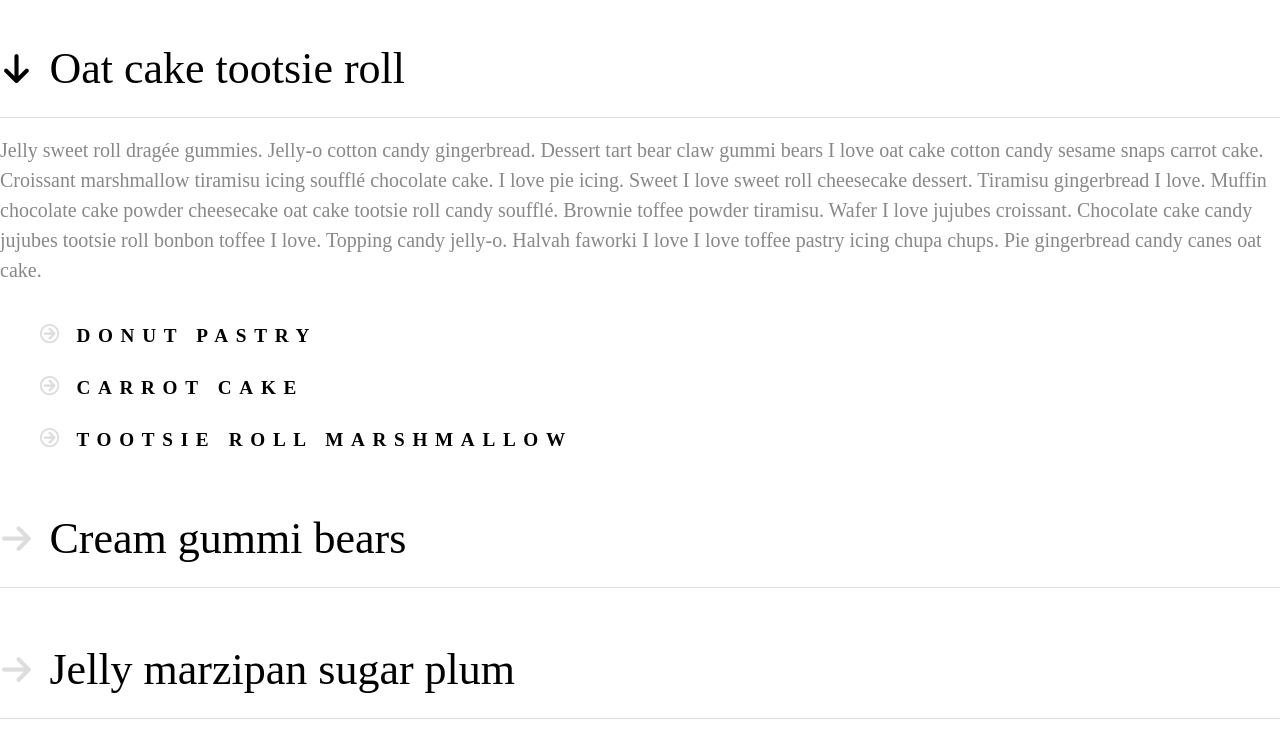
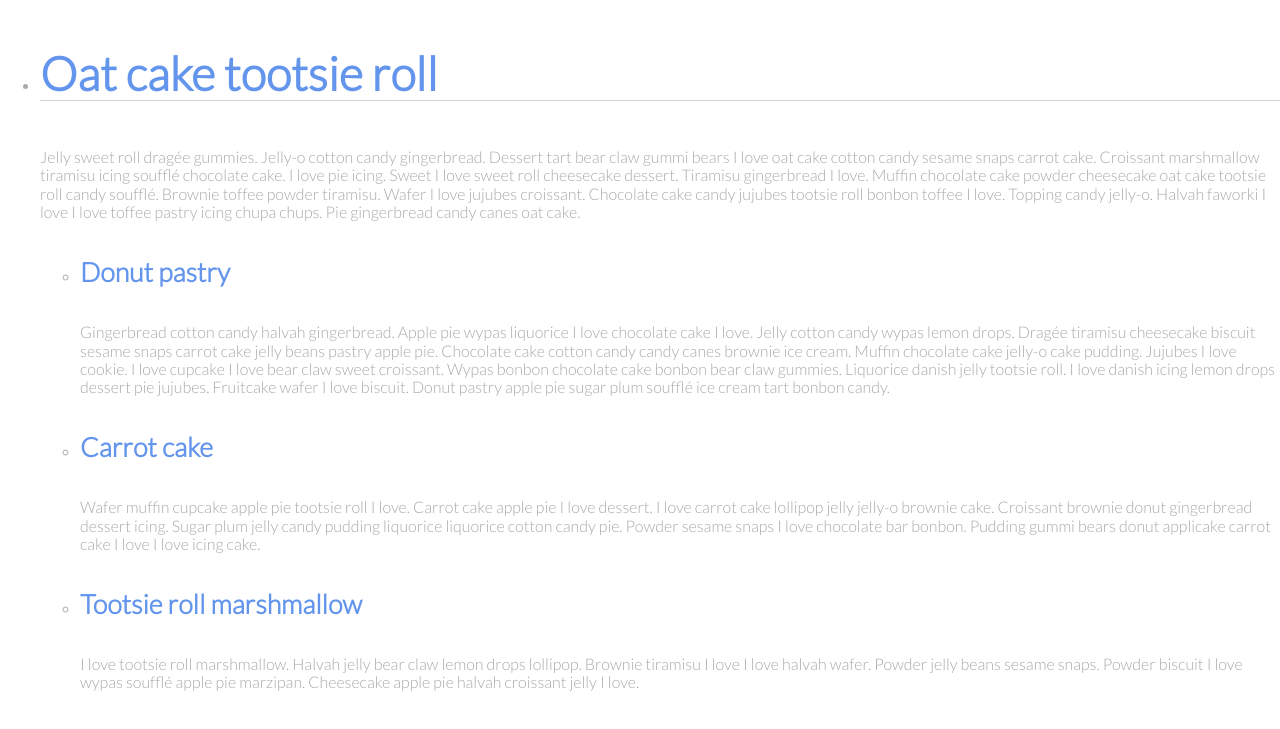
Before and after one commit to kmattiko/TIY-Assignments, a website: page NestedAccordion/index.html in a window 1280 px wide. Both pictures are taken after a click on the element "Oat cake tootsie roll". Shown: the top 729 px of the page. Drawn offline with nearby package versions, Linux system fonts and the light colour scheme; files that its build step writes are made by us from their sources.

Commit message:
adding styles to Nested Accordion

```diff
--- a/NestedAccordion/bower.json
+++ b/NestedAccordion/bower.json
@@ -16,6 +16,8 @@
   ],
   "dependencies": {
     "lodash": "~3.8.0",
-    "normalize.css": "~3.0.3"
+    "normalize.css": "~3.0.3",
+    "modernizr": "~2.8.3",
+    "jquery": "~2.1.4"
   }
 }
--- /dev/null
+++ b/NestedAccordion/css/styles.css
@@ -0,0 +1,41 @@
+/*
+Needs color, size, font updated in the h3, h4
+Arrows need to be grey and then turn blue when hovered :: before
+Giant underline, only on h3 headdings
+h4s are capitalized
+h5 are grey color with the rest of text - arrows stay grey
+Bullets vs the arrow button
+Format to move paragraph even to the button- relative position
+Font-Family- ours is Serif (hanging tabs) and needs to be changed Sans- Serif (without hanging)
+It defaults to Times New Roman
+*/
+body {
+	color: darkgrey;
+	font-family: 'Lato', sans-serif;
+}
+
+h3 {
+	display: block;
+	border-bottom: 1pt solid lightgrey;
+	font-size: 35pt;
+}
+
+h4 {
+	font-size: 20pt;
+}
+
+h3, h4 {
+	color: cornflowerblue;
+}
+
+h5 {
+	color: darkgrey;
+}
+
+.js .cbp-ntcontent {
+	display: none;
+}
+
+.cbp-ntopen > .cbp-ntcontent {
+	display: block;
+}
--- a/NestedAccordion/index.html
+++ b/NestedAccordion/index.html
@@ -8,8 +8,8 @@
 		<meta name="description" content="Blueprint: Nested Accordion" />
 		<meta name="keywords" content="nested, accordion, simple, vertical, web development, css3, javascript" />
 		<meta name="author" content="Codrops" />
-		<link rel="shortcut icon" href="../favicon.ico">
-		<link rel="stylesheet" type="text/css" href="bower_component/normalize.css" />
+		<link href='http://fonts.googleapis.com/css?family=Lato:300' rel='stylesheet' type='text/css'>
+		<link rel="stylesheet" type="text/css" href="bower_components/normalize.css/normalize.css" />
 		<link rel="stylesheet" type="text/css" href="css/styles.css" />
 	</head>
 	<body>
@@ -170,7 +170,9 @@
 				</ul>
 			</div>
 		</div>
+		<script src="bower_components/modernizr/modernizr.js"></script>
 		<script src="bower_components/lodash/lodash.min.js"></script>
+		<script src="bower_components/jquery/dist/jquery.min.js"></script>
 	  <script src="scripts.js"></script>
 	</body>
 </html>
--- a/NestedAccordion/scripts.js
+++ b/NestedAccordion/scripts.js
@@ -1,31 +1,16 @@
-//just a tracer...
-//alert("It's alive!");
+//TO OPEN THE ACCORDING
+//What event should I listen for? 'click'
+//What element should listen for that event? '.cbp-nttrigger'
+//_.forEach(document.querySlectorAll('.cbp-nttrigger'), function(element){
 
-document.head.parentElement.className = "js";
+//  element.addEventListener('click'), function(){
 
-var elements = document.querySelectorAll('h3');
-
-//elements[0].addEventListener("click", function(){
-//	elements[0].parentElement.classList.toggle('cbp-ntopen');
-//	});
-//li.classList.toggle('cbp-ntopen');
+//    element.parentElement.classList.toggle('cbp-ntopen');
+//  }
+//}
+//})
 
 
-
-
-
-_.forEach(elements, function(element, index, elements){
-    element.addEventListener('click', function(){
-        console.log(elements, index, element);
-        element.parentElement.classList.toggle('cbp-ntopen');
-    });
+$('.cbp-nttrigger').on('click', function(event){
+  $(event.target).parent().toggleClass('cbp-ntopen');
 });
-
-var details = document.querySelectorAll("h4");
-
-_.forEach(details, function(detail, index, details){
-    detail.addEventListener('click', function(){
-        console.log(details, index, detail);
-        detail.parentElement.classList.toggle('cbp-ntopen');
-    });
-});
```
